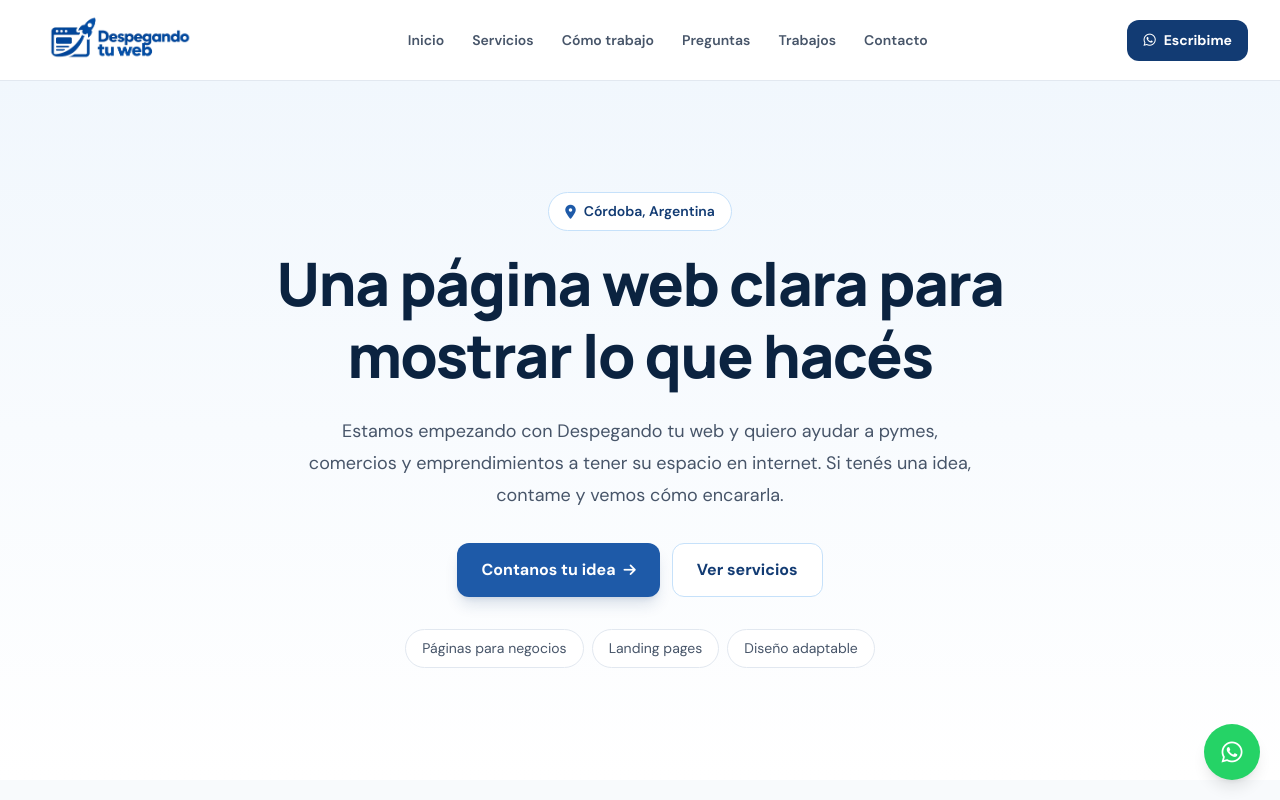
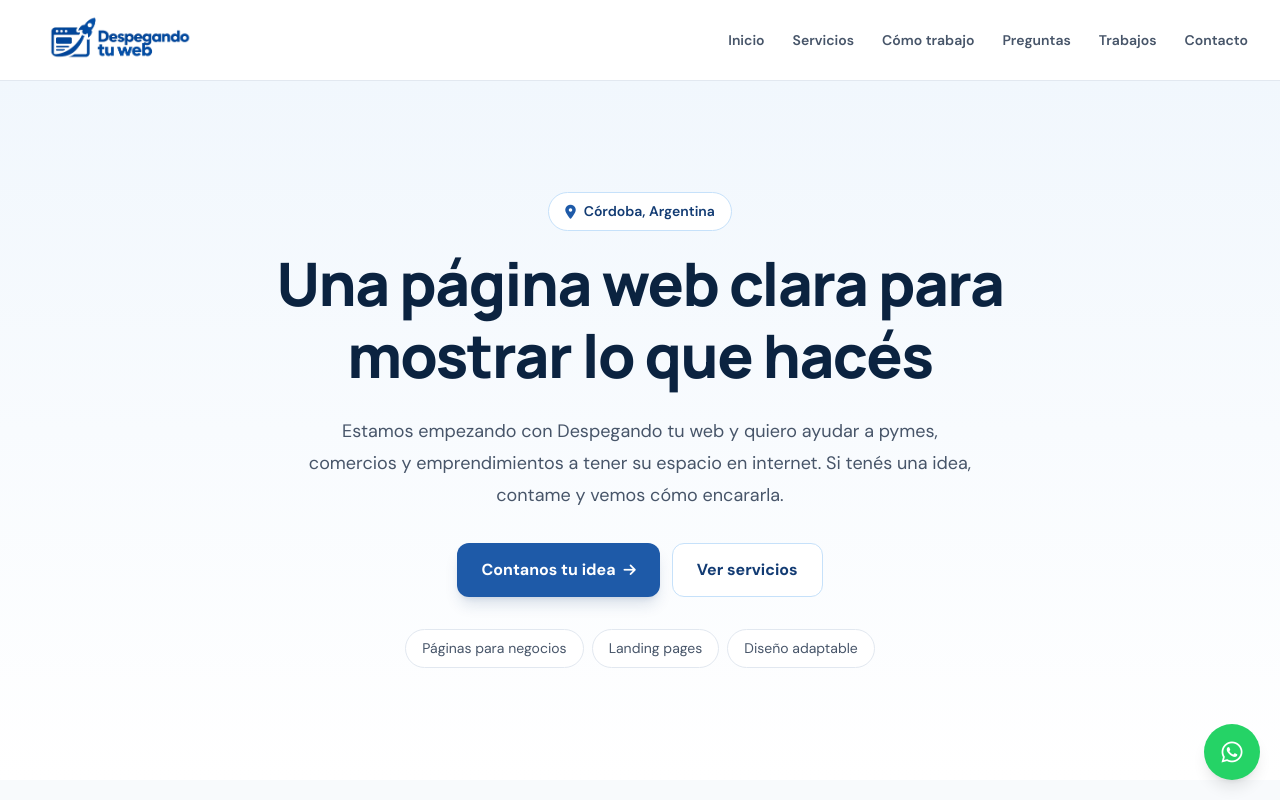
Before and after one commit to Electreer2005/Despegando-tu-web---Landing-page-, a plain HTML site: page index.html in a window 1280 px wide. Shown: the top 800 px of the page. Drawn offline with Linux system fonts and the light colour scheme.

Commit message:
Remove WhatsApp contact link
Removed WhatsApp contact link from the header.

```diff
--- a/index.html
+++ b/index.html
@@ -35,11 +35,6 @@
                 <a href="#contacto">Contacto</a>
             </nav>
 
-            <a href="https://wa.me/5493764943233?text=Hola%2C%20quer%C3%ADa%20consultarte%20por%20una%20p%C3%A1gina%20web"
-                target="_blank" rel="noopener noreferrer" class="header-cta">
-                <i class="fa-brands fa-whatsapp" aria-hidden="true"></i>
-                Escribime
-            </a>
 
             <button id="mobile-menu-btn" type="button" class="mobile-menu-btn" aria-label="Abrir menú"
                 aria-controls="mobile-menu" aria-expanded="false">
```
